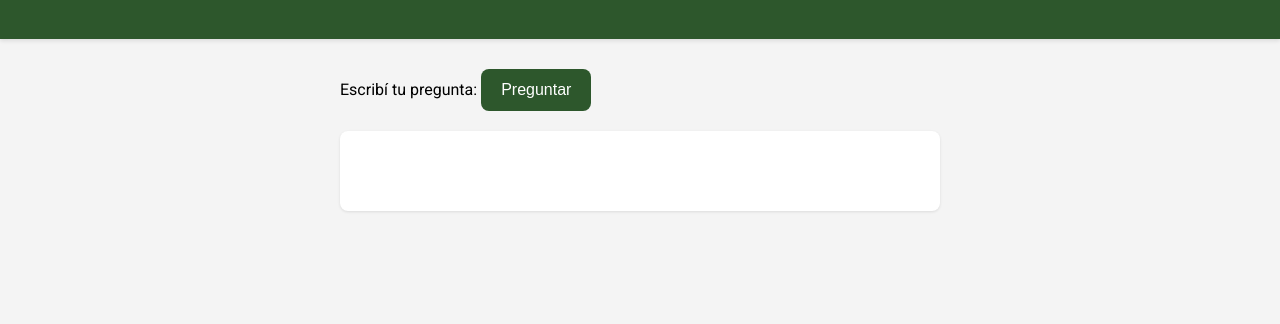
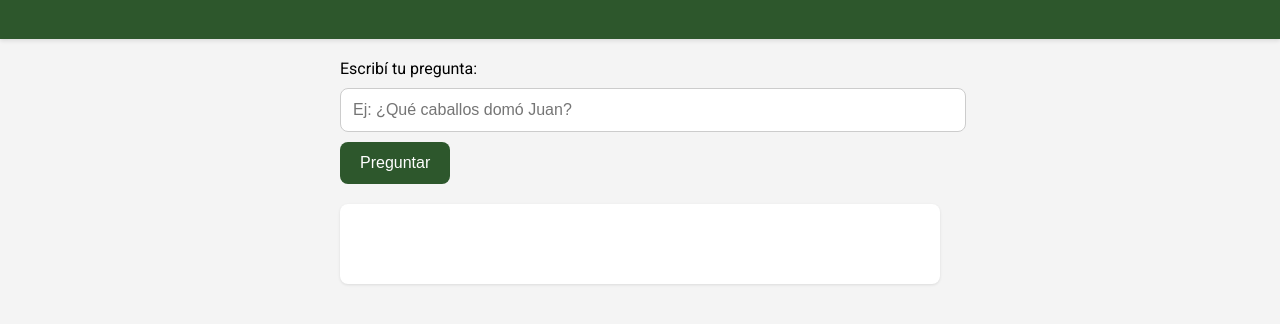
Before and after one commit to MiguelGuerrer/LAS-ALAZANAS, a plain HTML site: page templates/index.html in a window 1280 px wide. Shown: the part 82-406 px from the top of the page. Drawn offline with Linux system fonts and the light colour scheme.

Commit message:
Update index.html

```diff
--- a/templates/index.html
+++ b/templates/index.html
@@ -70,6 +70,7 @@
   </header>
   <div class="container">
     <label for="pregunta">Escribí tu pregunta:</label>
+    <input type="text" id="pregunta" placeholder="Ej: ¿Qué caballos domó Juan?">
     <button onclick="enviarPregunta()">Preguntar</button>
     <div class="spinner" id="spinner">⏳ Procesando...</div>
     <div id="respuesta"></div>
```
